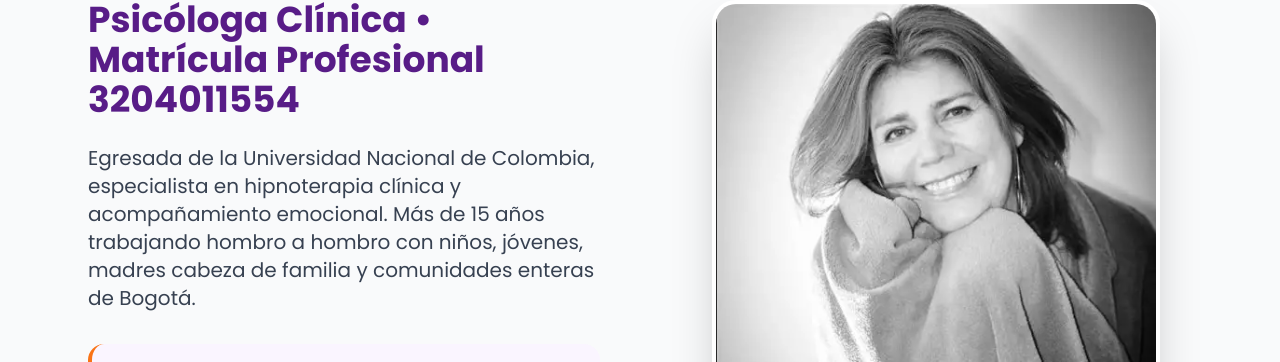
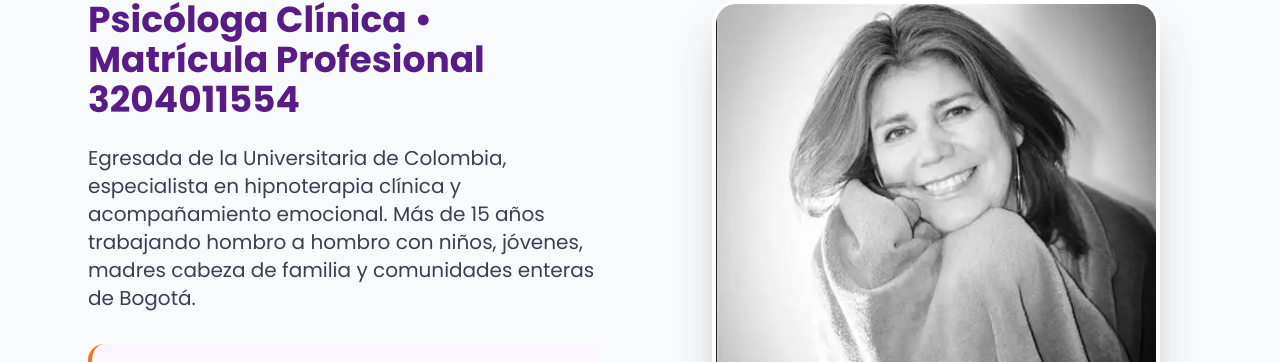
Before and after one commit to fundabs/campa-a, a React (Vite) app: page / in a window 1280 px wide. Shown: the part 1824-2186 px from the top of the page. Built offline with nearby package versions, Linux system fonts and the light colour scheme.

Commit message:
cambio universidad

```diff
--- a/src/App.jsx
+++ b/src/App.jsx
@@ -269,7 +269,7 @@ export default function App() {
               </h3>
 
               <p className="text-lg md:text-xl text-gray-700 leading-relaxed mb-8">
-                Egresada de la Universidad Nacional de Colombia, especialista en
+                Egresada de la Universitaria de Colombia, especialista en
                 hipnoterapia clínica y acompañamiento emocional. Más de 15 años
                 trabajando hombro a hombro con niños, jóvenes, madres cabeza de
                 familia y comunidades enteras de Bogotá.
```
